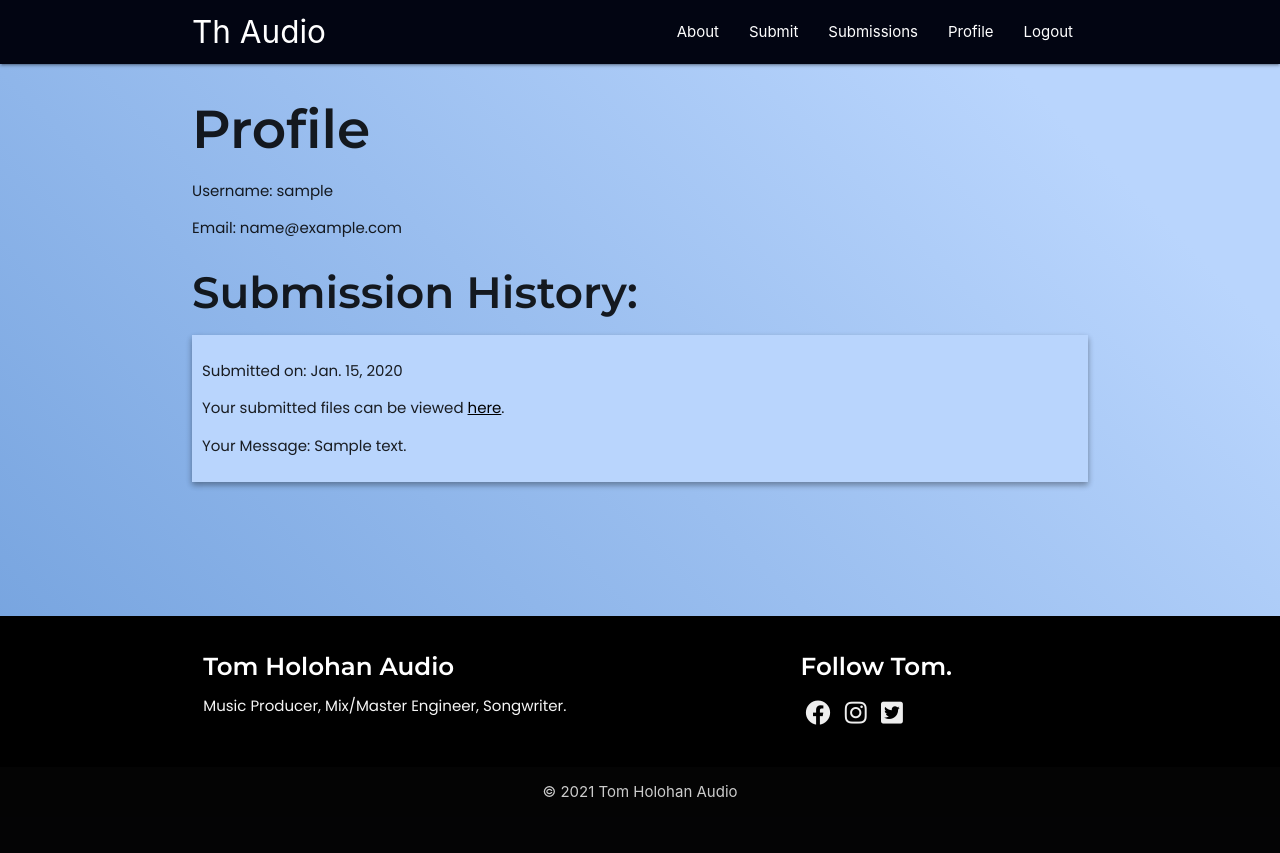
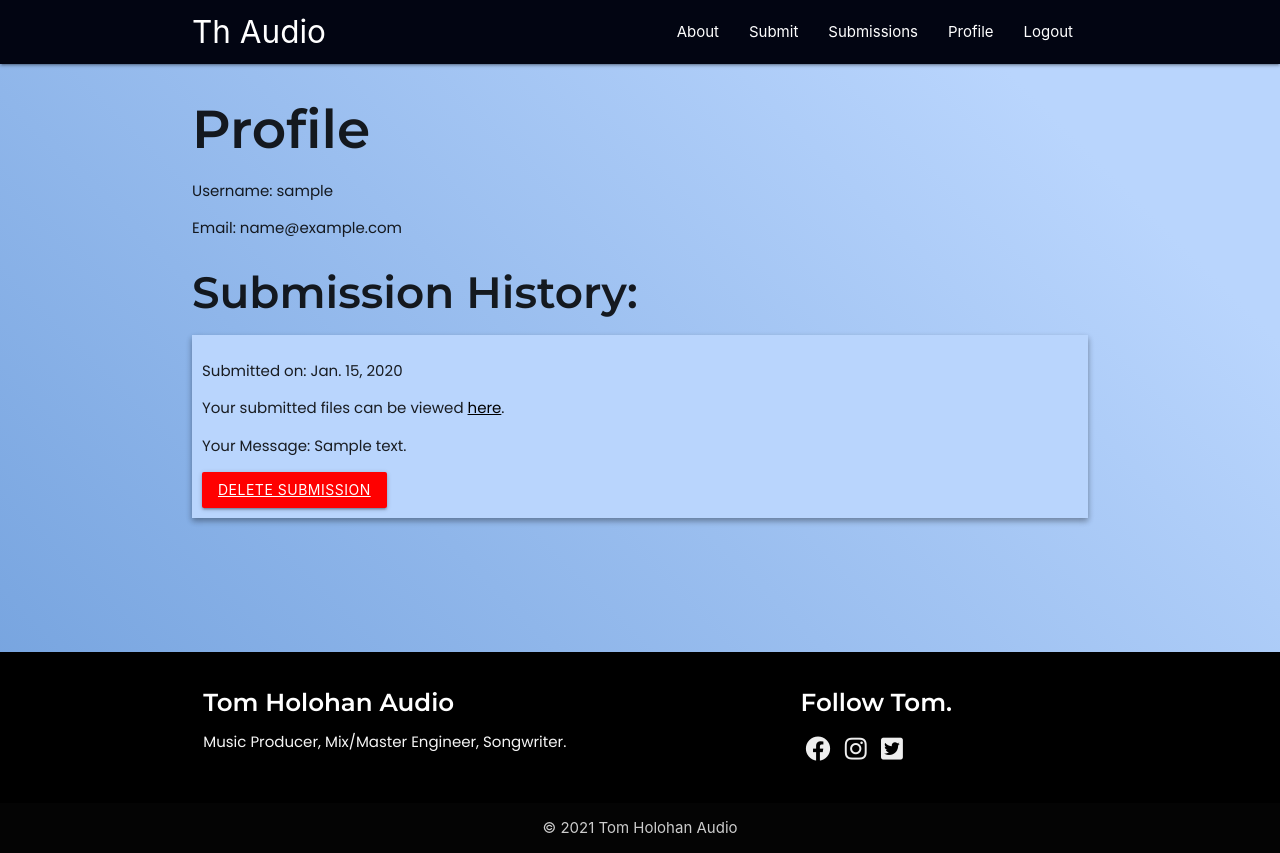
Before and after one commit to hollownotempty/Portfolio_4, a Django app: page /accounts/profile in a window 1280 px wide. Before the commit the page ends 798 px from the top, so only its background shows below. Run offline with Django 3.2, Linux system fonts and the light colour scheme; a user stored in the database is signed in; tables that the repository leaves empty hold one stand-in row (values such as "Sample post").

Commit message:
Add delete submission button to user profiles

```diff
--- a/bookings/urls.py
+++ b/bookings/urls.py
@@ -6,4 +6,5 @@ urlpatterns = [
     path('submit/', views.submit_page, name='submit'),
     path('about/', views.returnAboutPage, name='about'),
     path('submissions', views.return_appointments, name='submissions'),
+    path('delete_submission/<submission_id>', views.delete_submission, name='delete_submission'),
 ]
--- a/static/css/styles.css
+++ b/static/css/styles.css
@@ -284,6 +284,16 @@ footer ul li {
     margin-bottom: 10px;
 }
 
+.delete-submission-btn {
+    text-decoration: underline;
+    background: red;
+}
+
+.delete-submission-btn:hover {
+    background: red;
+    opacity: 0.8;
+}
+
 /* --------------------------- Utility */
 
 .remove-bottom-margin {
--- a/templates/profile.html
+++ b/templates/profile.html
@@ -15,6 +15,7 @@
                     <p>Submitted on: {{ a.date_booked }}</p>
                     <p>Your submitted files can be viewed <a href="{{ a.file_link }}" class="links" target="_blank">here</a>.</p>
                     <p>Your Message: {{ a.message }}</p>
+                    <a href="{% url 'delete_submission' a.id %}" class="btn delete-submission-btn">Delete Submission</a>
             </div>
         {% endfor %}
     {% else %}
```
Also changed, not shown: bookings/views.py (+7 -1 lines), templates/submissions.html (renamed from templates/appointments.html).
